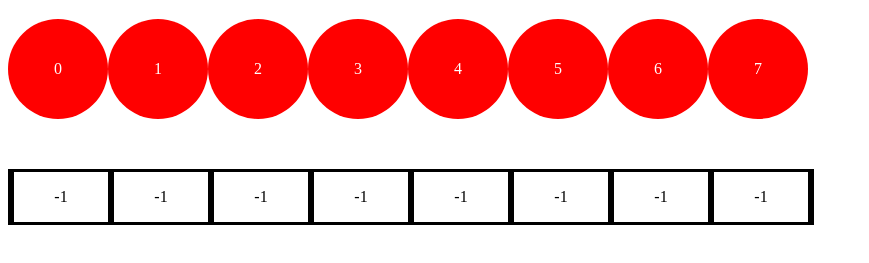
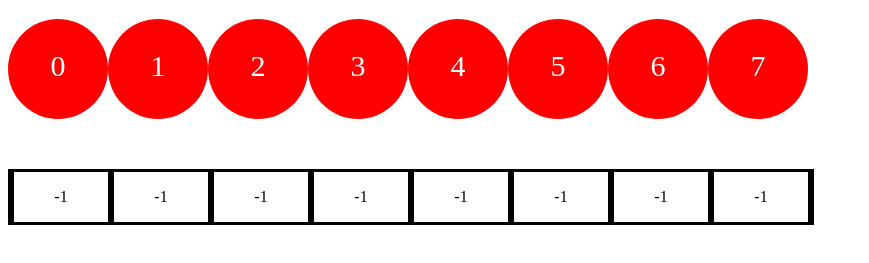
Before and after one commit to johannawirell/Disjoint, a website: page ui/public/index.html in a window 1280 px wide. Shown: the part 61-324 px from the top of the page, without its empty margins (0-869 px from the left). Drawn offline with Linux system fonts and the light colour scheme; files whose address does not match are found by name.

Commit message:
Change css for elements

```diff
--- a/ui/public/css/styles.css
+++ b/ui/public/css/styles.css
@@ -1,16 +1,19 @@
+.tree {
+  display: flex;
+  width: 800px;
+}
+
 .element {
   height: 100px;
   width: 100px;
-  margin: 20px;
-  display: table-cell;
-  text-align: center;
-  vertical-align: middle;
   border-radius: 50%; /* may require vendor prefixes */
   background: red;
 }
 
 .element p {
+  font-size: 30px;
   color: white;
+  text-align: center;
 }
 
 .parents {
```
